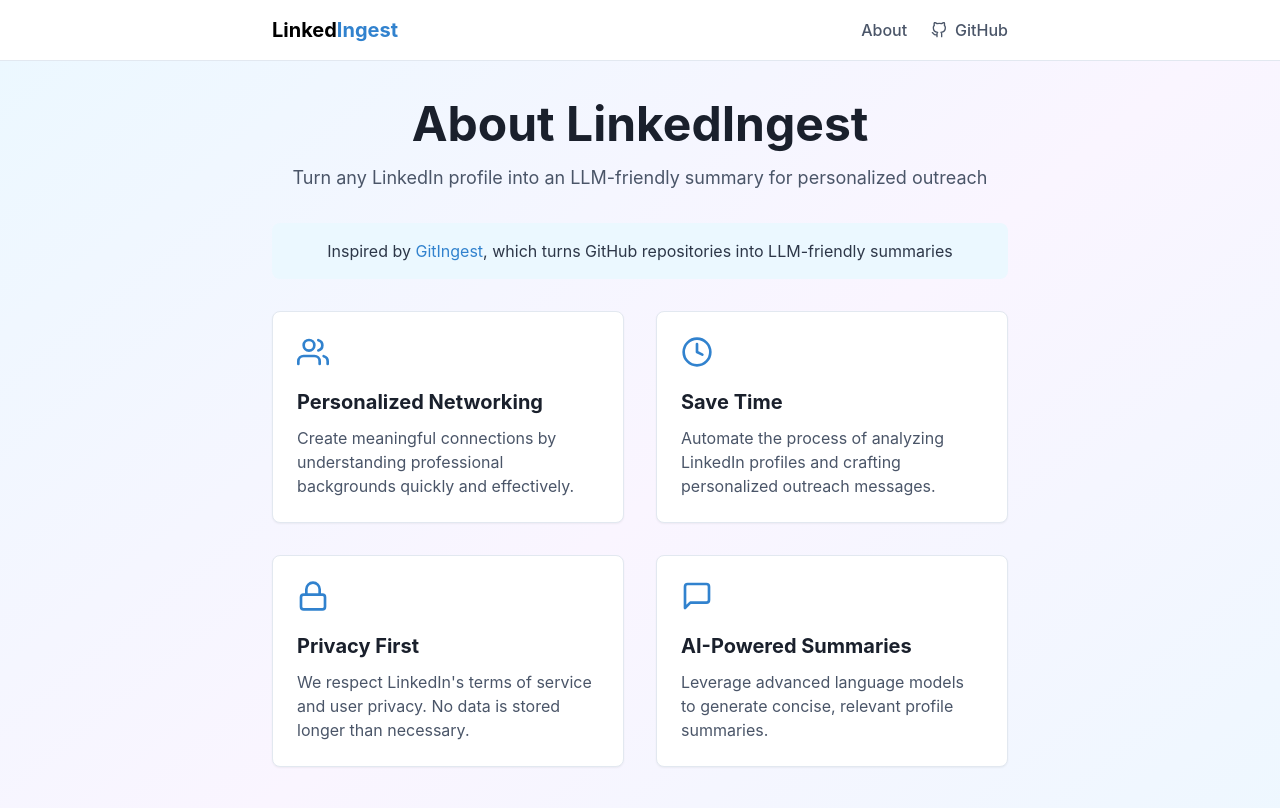
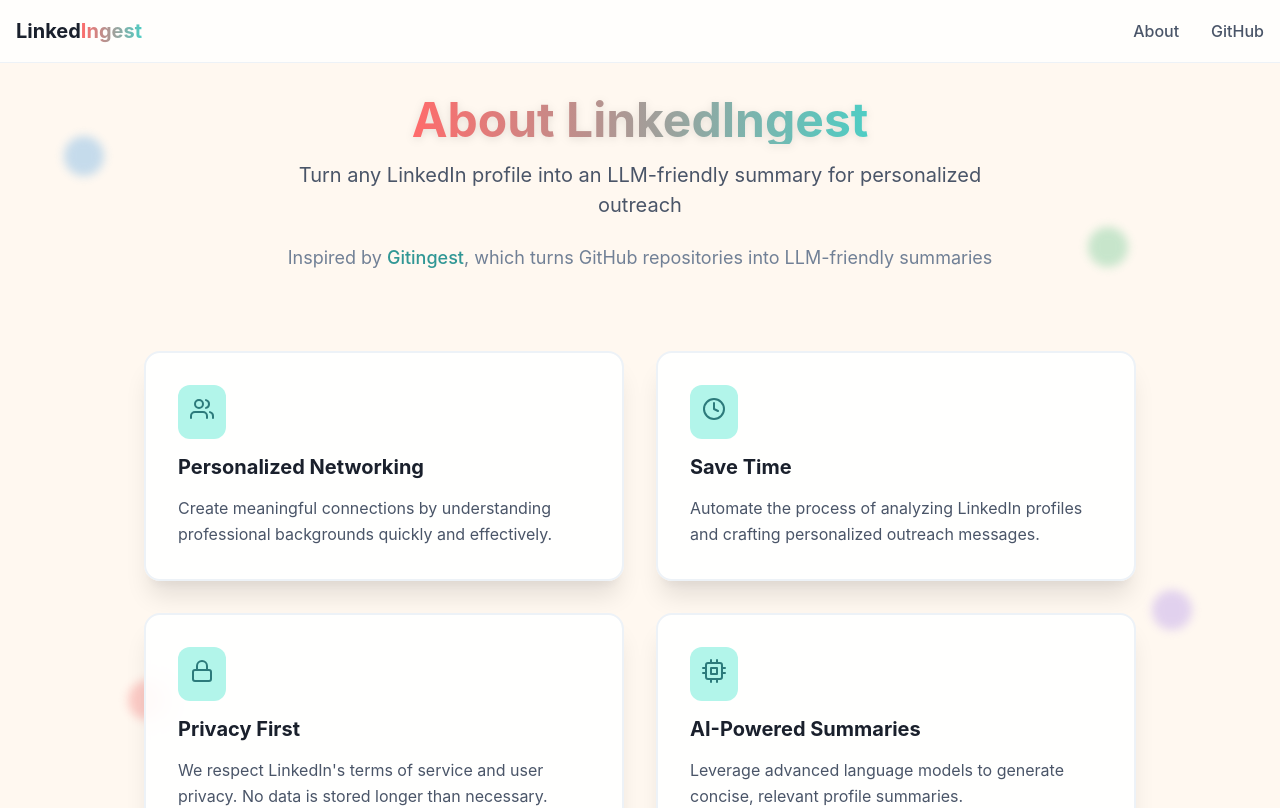
Before and after one commit to paulLieber98/LinkedIngest, a React (Create React App) app in the folder frontend/: page /about in a window 1280 px wide. Shown: the top 808 px of the page. Built offline with nearby package versions, Linux system fonts and the light colour scheme.

Commit message:
Add styled navbar and about page

```diff
--- a/frontend/src/App.js
+++ b/frontend/src/App.js
@@ -1,36 +1,40 @@
 import React from 'react';
-import { Box, ChakraProvider } from '@chakra-ui/react';
 import { BrowserRouter as Router, Routes, Route } from 'react-router-dom';
-import Nav from './components/Nav';
+import { ChakraProvider, extendTheme } from '@chakra-ui/react';
 import Home from './pages/Home';
 import About from './pages/About';
+import Navbar from './components/Navbar';
+
+// Extend the theme to include custom colors and styles
+const theme = extendTheme({
+  colors: {
+    cream: '#FFF8F0',
+  },
+  styles: {
+    global: {
+      body: {
+        bg: 'cream',
+      },
+    },
+  },
+  components: {
+    Button: {
+      baseStyle: {
+        fontWeight: 'medium',
+      },
+    },
+  },
+});
 
 function App() {
   return (
-    <ChakraProvider>
+    <ChakraProvider theme={theme}>
       <Router>
-        <Box
-          minH="100vh"
-          pt="60px"
-          position="relative"
-          bgGradient="linear(to-br, blue.50, purple.50, blue.50)"
-          _after={{
-            content: '""',
-            position: 'fixed',
-            top: 0,
-            left: 0,
-            right: 0,
-            bottom: 0,
-            backdropFilter: 'blur(100px)',
-            zIndex: -1,
-          }}
-        >
-          <Nav />
-          <Routes>
-            <Route path="/" element={<Home />} />
-            <Route path="/about" element={<About />} />
-          </Routes>
-        </Box>
+        <Navbar />
+        <Routes>
+          <Route path="/" element={<Home />} />
+          <Route path="/about" element={<About />} />
+        </Routes>
       </Router>
     </ChakraProvider>
   );
--- /dev/null
+++ b/frontend/src/components/Navbar.js
@@ -0,0 +1,81 @@
+import React from 'react';
+import { Box, Flex, Link, HStack } from '@chakra-ui/react';
+import { Link as RouterLink } from 'react-router-dom';
+
+function Navbar() {
+  return (
+    <Box
+      as="nav"
+      bg="rgba(255, 255, 255, 0.8)"
+      backdropFilter="blur(10px)"
+      borderBottom="1px"
+      borderColor="gray.100"
+      position="fixed"
+      width="100%"
+      top={0}
+      zIndex={1000}
+    >
+      <Flex
+        maxW="container.xl"
+        mx="auto"
+        px={4}
+        py={4}
+        align="center"
+        justify="space-between"
+      >
+        <Link
+          as={RouterLink}
+          to="/"
+          fontSize="xl"
+          fontWeight="bold"
+          _hover={{ textDecoration: 'none' }}
+        >
+          <Box as="span" color="gray.800">Linked</Box>
+          <Box
+            as="span"
+            bgGradient="linear(to-r, #FF6B6B, #4ECDC4)"
+            bgClip="text"
+          >
+            Ingest
+          </Box>
+        </Link>
+
+        <HStack spacing={8}>
+          <Link
+            as={RouterLink}
+            to="/about"
+            fontSize="md"
+            fontWeight="medium"
+            color="gray.600"
+            _hover={{
+              color: 'teal.500',
+              transform: 'translateY(-1px)',
+              textDecoration: 'none'
+            }}
+            transition="all 0.2s"
+          >
+            About
+          </Link>
+          <Link
+            href="https://github.com/paulLieber98/LinkedIngest"
+            target="_blank"
+            rel="noopener noreferrer"
+            fontSize="md"
+            fontWeight="medium"
+            color="gray.600"
+            _hover={{
+              color: 'teal.500',
+              transform: 'translateY(-1px)',
+              textDecoration: 'none'
+            }}
+            transition="all 0.2s"
+          >
+            GitHub
+          </Link>
+        </HStack>
+      </Flex>
+    </Box>
+  );
+}
+
+export default Navbar;
--- a/frontend/src/pages/About.js
+++ b/frontend/src/pages/About.js
@@ -1,93 +1,137 @@
 import React from 'react';
 import {
   Box,
-  VStack,
+  Container,
   Heading,
   Text,
-  Container,
   SimpleGrid,
+  VStack,
+  Link,
   Icon,
-  Link,
 } from '@chakra-ui/react';
-import { FiUsers, FiClock, FiLock, FiMessageSquare } from 'react-icons/fi';
+import { FiUsers, FiClock, FiLock, FiCpu } from 'react-icons/fi';
+
+// Reuse the Sparkle component from Home.js
+const Sparkle = ({ top, left, size = "40px", color = "#FF69B4" }) => (
+  <Box
+    position="absolute"
+    top={top}
+    left={left}
+    width={size}
+    height={size}
+    transform="rotate(45deg)"
+    _before={{
+      content: '""',
+      position: "absolute",
+      width: "100%",
+      height: "100%",
+      background: color,
+      borderRadius: "50%",
+      filter: "blur(5px)",
+      opacity: 0.3,
+    }}
+  />
+);
+
+const FeatureCard = ({ icon, title, description }) => (
+  <Box
+    bg="rgba(255, 255, 255, 0.9)"
+    p={8}
+    borderRadius="2xl"
+    boxShadow="xl"
+    border="2px"
+    borderColor="gray.100"
+    transition="all 0.3s"
+    _hover={{ transform: "translateY(-4px)", boxShadow: "2xl" }}
+    backdropFilter="blur(10px)"
+  >
+    <VStack spacing={4} align="flex-start">
+      <Box
+        p={3}
+        borderRadius="xl"
+        bg="teal.100"
+        color="teal.600"
+      >
+        <Icon as={icon} boxSize={6} />
+      </Box>
+      <Heading size="md" color="gray.800">
+        {title}
+      </Heading>
+      <Text color="gray.600" lineHeight="tall">
+        {description}
+      </Text>
+    </VStack>
+  </Box>
+);
 
 function About() {
   return (
-    <Container maxW="container.md" py={10}>
-      <VStack spacing={8} align="stretch">
-        <Box textAlign="center">
-          <Heading as="h1" size="2xl" mb={4}>
+    <Box bg="cream" minH="100vh" pt={24} pb={16} position="relative" overflow="hidden">
+      {/* Decorative sparkles */}
+      <Sparkle top="15%" left="5%" color="#4299E1" />
+      <Sparkle top="25%" left="85%" color="#48BB78" />
+      <Sparkle top="75%" left="10%" color="#F56565" />
+      <Sparkle top="65%" left="90%" color="#9F7AEA" />
+
+      <Container maxW="container.lg">
+        <VStack spacing={12} align="stretch">
+          <VStack spacing={4} textAlign="center">
+            <Heading
+              as="h1"
+              size="2xl"
+              bgGradient="linear(to-r, #FF6B6B, #4ECDC4)"
+              bgClip="text"
+              filter="drop-shadow(0 2px 4px rgba(0,0,0,0.1))"
+            >
               About LinkedIngest
             </Heading>
-          <Text fontSize="lg" color="gray.600">
+            <Text
+              fontSize="xl"
+              color="gray.600"
+              maxW="container.md"
+              mx="auto"
+            >
               Turn any LinkedIn profile into an LLM-friendly summary for personalized outreach
             </Text>
-        </Box>
-
-        <Box textAlign="center" py={4} bg="blue.50" borderRadius="lg">
-          <Text fontSize="md" color="gray.700">
+            <Text fontSize="lg" color="gray.500" mt={2}>
               Inspired by{' '}
-            <Link href="https://gitingest.com" color="blue.500" isExternal>
-              GitIngest
+              <Link
+                href="https://gitingest.com"
+                color="teal.500"
+                fontWeight="medium"
+                _hover={{ textDecoration: 'none', color: 'teal.600' }}
+              >
+                Gitingest
               </Link>
               , which turns GitHub repositories into LLM-friendly summaries
             </Text>
-        </Box>
+          </VStack>
 
-        <SimpleGrid columns={{ base: 1, md: 2 }} spacing={8}>
-          <Box p={6} bg="white" borderRadius="lg" boxShadow="sm" border="1px" borderColor="gray.200">
-            <Icon as={FiUsers} w={8} h={8} color="blue.500" mb={4} />
-            <Heading size="md" mb={3}>
-              Personalized Networking
-            </Heading>
-            <Text color="gray.600">
-              Create meaningful connections by understanding professional backgrounds quickly and effectively.
-            </Text>
-          </Box>
-
-          <Box p={6} bg="white" borderRadius="lg" boxShadow="sm" border="1px" borderColor="gray.200">
-            <Icon as={FiClock} w={8} h={8} color="blue.500" mb={4} />
-            <Heading size="md" mb={3}>
-              Save Time
-            </Heading>
-            <Text color="gray.600">
-              Automate the process of analyzing LinkedIn profiles and crafting personalized outreach messages.
-            </Text>
-          </Box>
-
-          <Box p={6} bg="white" borderRadius="lg" boxShadow="sm" border="1px" borderColor="gray.200">
-            <Icon as={FiLock} w={8} h={8} color="blue.500" mb={4} />
-            <Heading size="md" mb={3}>
-              Privacy First
-            </Heading>
-            <Text color="gray.600">
-              We respect LinkedIn's terms of service and user privacy. No data is stored longer than necessary.
-            </Text>
-          </Box>
-
-          <Box p={6} bg="white" borderRadius="lg" boxShadow="sm" border="1px" borderColor="gray.200">
-            <Icon as={FiMessageSquare} w={8} h={8} color="blue.500" mb={4} />
-            <Heading size="md" mb={3}>
-              AI-Powered Summaries
-            </Heading>
-            <Text color="gray.600">
-              Leverage advanced language models to generate concise, relevant profile summaries.
-            </Text>
-          </Box>
+          <SimpleGrid columns={{ base: 1, md: 2 }} spacing={8} pt={8}>
+            <FeatureCard
+              icon={FiUsers}
+              title="Personalized Networking"
+              description="Create meaningful connections by understanding professional backgrounds quickly and effectively."
+            />
+            <FeatureCard
+              icon={FiClock}
+              title="Save Time"
+              description="Automate the process of analyzing LinkedIn profiles and crafting personalized outreach messages."
+            />
+            <FeatureCard
+              icon={FiLock}
+              title="Privacy First"
+              description="We respect LinkedIn's terms of service and user privacy. No data is stored longer than necessary."
+            />
+            <FeatureCard
+              icon={FiCpu}
+              title="AI-Powered Summaries"
+              description="Leverage advanced language models to generate concise, relevant profile summaries."
+            />
           </SimpleGrid>
-
-        <Box mt={8}>
-          <Heading size="lg" mb={4}>
-            How It Works
-          </Heading>
-          <VStack align="stretch" spacing={3}>
-            <Text>1. Input a LinkedIn profile URL or upload an exported PDF profile</Text>
-            <Text>2. Choose your preferred tone and add optional context</Text>
-            <Text>3. Get an AI-generated summary optimized for your needs</Text>
-          </VStack>
-        </Box>
         </VStack>
       </Container>
+    </Box>
   );
 }
 
```
Lines whose indentation alone changed are shown as unchanged.
